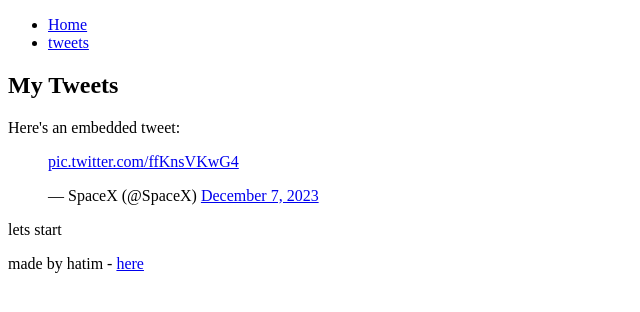
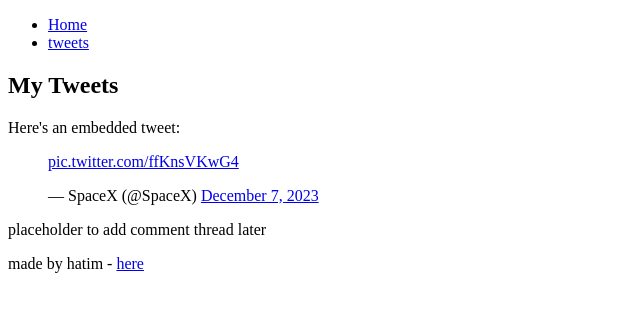
Before and after one commit to hatimb2/My_First_Portfolio, a plain HTML site: page html_basic/tweets.html in a window 1280 px wide. Shown: the whole page, without its empty margins (0-640 px from the left). Drawn offline with Linux system fonts and the light colour scheme.

Commit message:
bug solved

```diff
--- a/html_basic/tweets.html
+++ b/html_basic/tweets.html
@@ -16,13 +16,14 @@
             <p>Here's an embedded tweet:</p>
             <!-- Embedded Tweet -->
             <blockquote class="twitter-tweet">
-                 <a href="https://t.co/ffKnsVKwG4">pic.twitter.com/ffKnsVKwG4</a></p>&mdash; SpaceX (@SpaceX) <a href="https://twitter.com/SpaceX/status/1732824684683784516?ref_src=twsrc%5Etfw">December 7, 2023</a>
+                 <a href="https://t.co/ffKnsVKwG4">pic.twitter.com/ffKnsVKwG4</a></p>&mdash; SpaceX (@SpaceX)
+                 <a href="https://twitter.com/SpaceX/status/1732824684683784516?ref_src=twsrc%5Etfw">December 7, 2023</a>
             </blockquote>
             <script async src="https://platform.twitter.com/widgets.js" charset="utf-8">
             </script>
         </article>
         <aside>
-            <p>lets start</p>
+            <p>placeholder to add comment thread later</p>
         </aside>
     </main>
     <footer>
```
